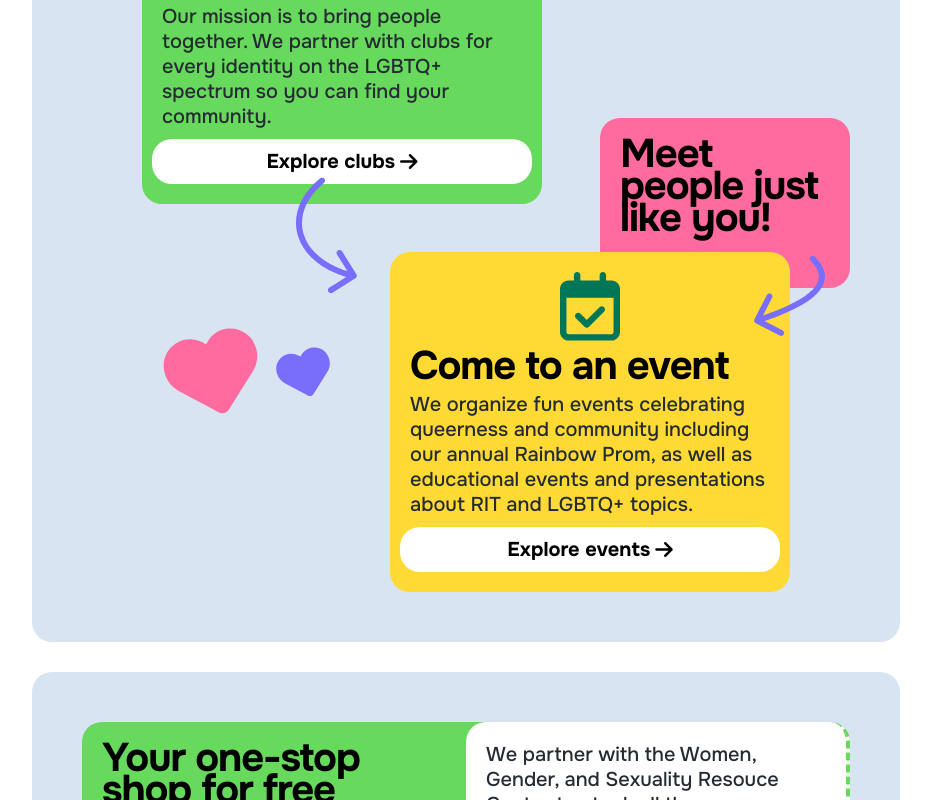
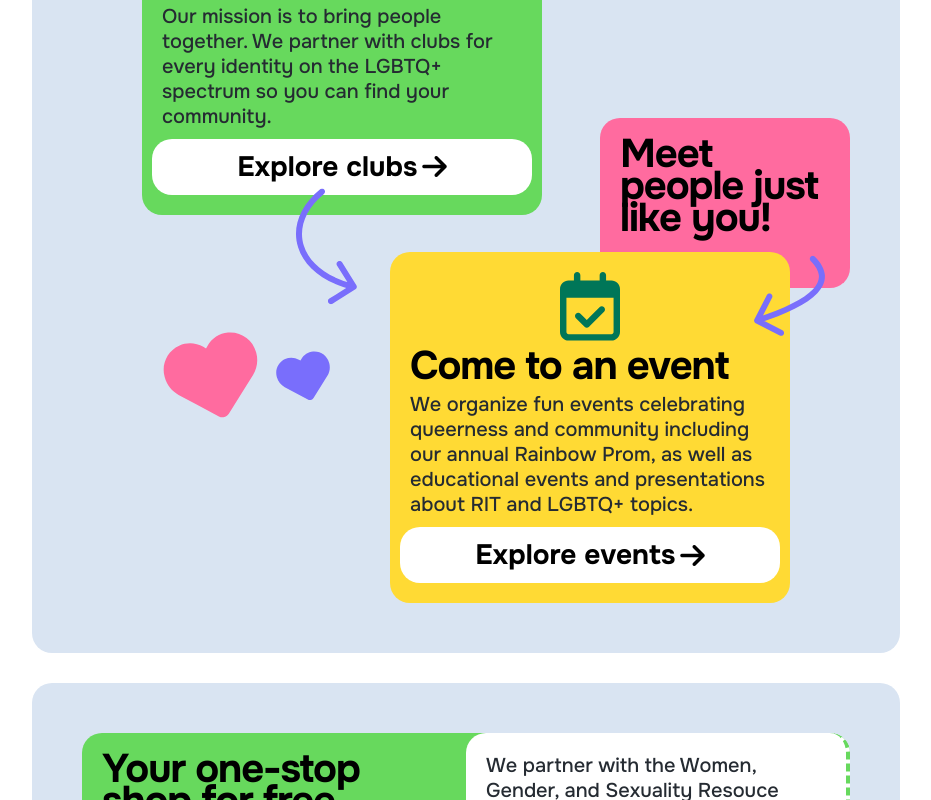
Before and after one commit to OUTspoken-RIT/website, a Next.js app: page / in a window 1280 px wide. Shown: the part 1120-1920 px from the top of the page, without its empty margins (174-1105 px from the left). Built offline with nearby package versions, Linux system fonts and the light colour scheme.

Commit message:
fix buttons

```diff
--- a/components/ui/Buttons.jsx
+++ b/components/ui/Buttons.jsx
@@ -14,7 +14,7 @@ export function LinkButton({ href, color, children }) {
   const safeColor = validColors.includes(color) ? color : "primary";
 
   return (
-    <Link href={href} className={`button ${safeColor}`}>
+    <Link href={href} className={`btn button ${safeColor}`}>
       {children}
     </Link>
   );
@@ -22,7 +22,7 @@ export function LinkButton({ href, color, children }) {
 
 export function IconButton({ href, icon }) {
   return (
-    <a href={href} className="icon-button">
+    <a href={href} className="btn icon-button">
       <Icon icon={icon} />
     </a>
   );
--- a/styles/reset.css
+++ b/styles/reset.css
@@ -40,8 +40,3 @@ ul {
   list-style: none !important;
   padding-inline-start: 0 !important;
 }
-
-p + a:not(.btn) {
-  font-size: unset;
-  line-height: unset;
-}
```
